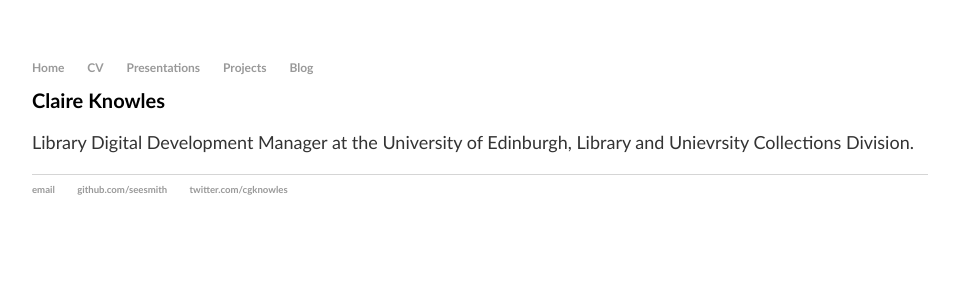
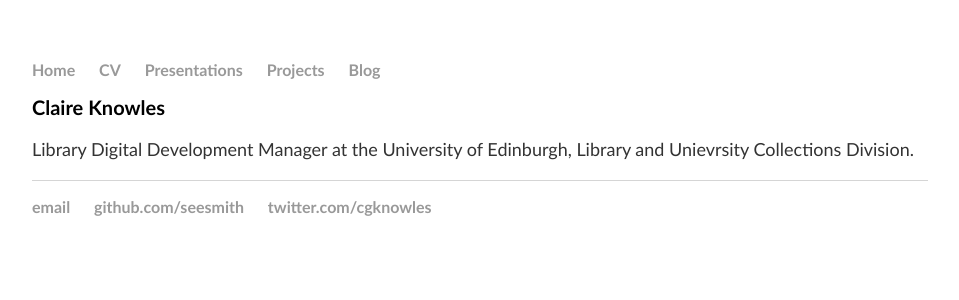
Before and after one commit to seesmith/seesmith.github.io, a Jekyll site: the page built from index.html, in a window 1280 px wide. Shown: the top 300 px of the page, without its empty margins (160-1119 px from the left). Built offline with Jekyll 4.4.1, drawn with Linux system fonts in a browser that asks for light colours.

Commit message:
Update main.css

```diff
--- a/css/main.css
+++ b/css/main.css
@@ -6,6 +6,7 @@ body {
 }
 nav ul, footer ul {
     font-family:'Calibri',sans-serif;
+    font-size: 16px;
     padding: 0px;
     list-style: none;
     font-weight: bold;
@@ -44,7 +45,7 @@ p {
 }
 footer {
     border-top: 1px solid #d5d5d5;
-    font-size: .8em;
+    font-size: 12px;
 }
 
 ul.posts {
```
